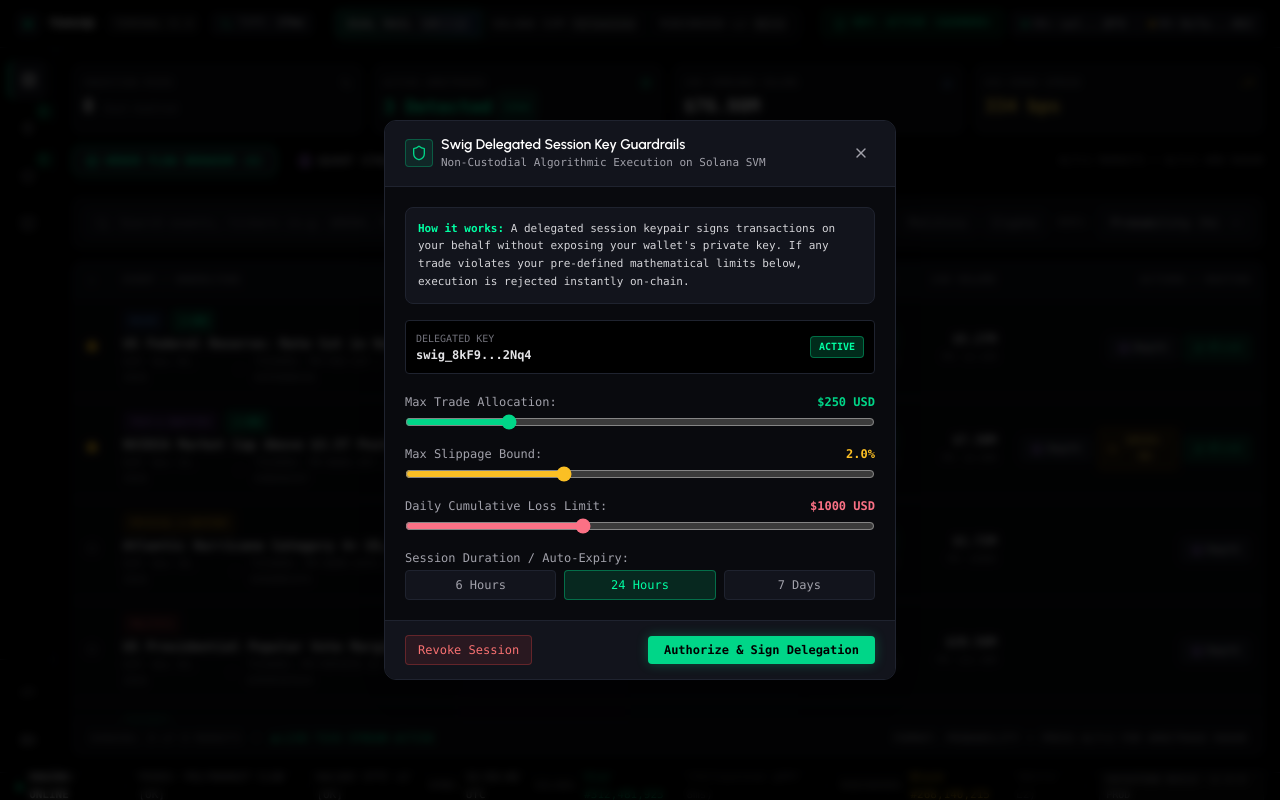
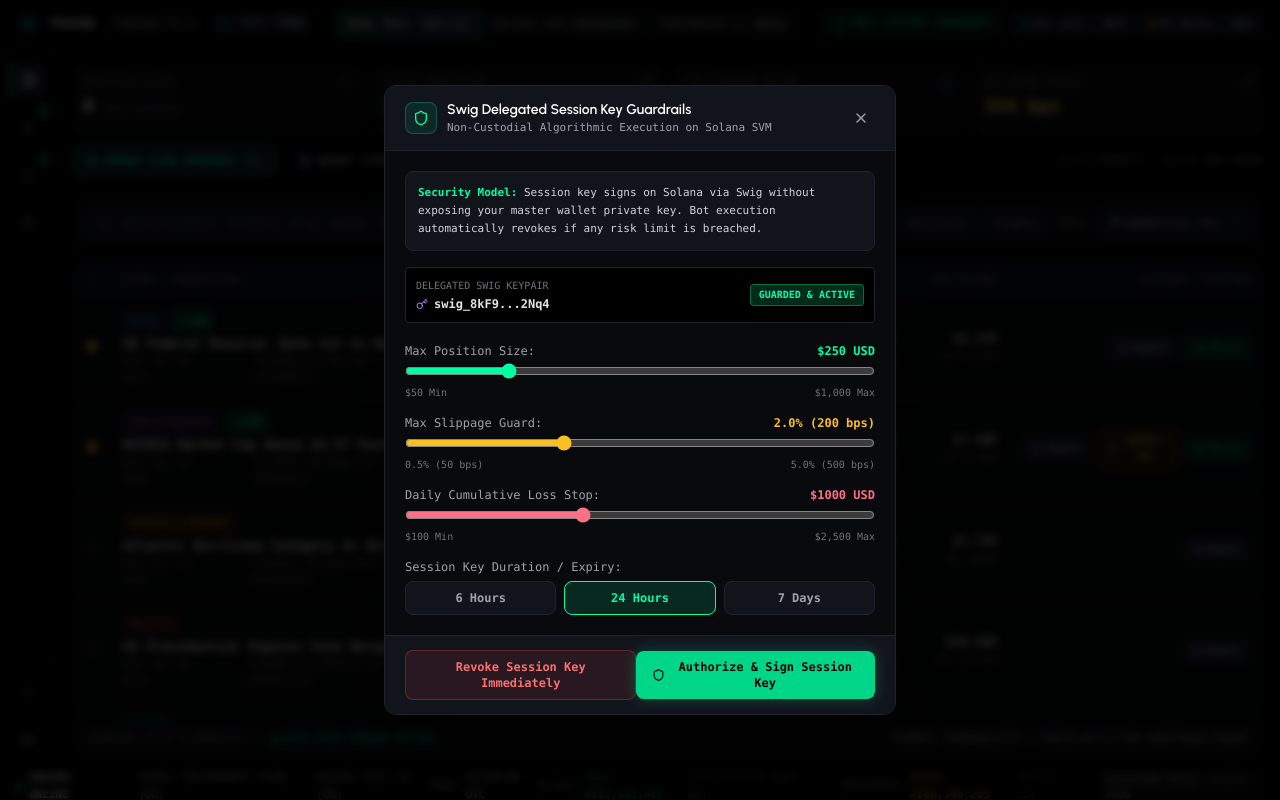
Before and after one commit to xcjohnmark/trayse, a Next.js app: page /terminal in a window 1280 px wide. Both pictures are taken after a click on the button "KEY: ACTIVE (GUARDED)". Built offline with nearby package versions, Linux system fonts and the light colour scheme.

Commit message:
feat(solana): complete Task 6.1 Swig session key modal with exact risk bounds, explanatory note, and instant revoke

```diff
--- a/components/terminal/modals/SessionKeyModal.tsx
+++ b/components/terminal/modals/SessionKeyModal.tsx
@@ -2,27 +2,33 @@
 
 import React, { useState } from "react";
 import { useTerminalStore } from "@/lib/store/terminal-store";
-import { Shield, ShieldAlert, Key, CheckCircle2, X } from "lucide-react";
+import { Shield, CheckCircle2, X, AlertTriangle, Key } from "lucide-react";
 
 export function SessionKeyModal() {
   const { activeModal, closeModal, sessionKey, authorizeSessionKey, revokeSessionKey } =
     useTerminalStore();
 
   const [maxPosition, setMaxPosition] = useState(sessionKey.maxPositionUsd || 250);
-  const [maxSlippage, setMaxSlippage] = useState(sessionKey.maxSlippageBps / 100 || 2.0);
-  const [dailyLoss, setDailyLoss] = useState(sessionKey.dailyLossLimitUsd || 1000);
+  const [maxSlippage, setMaxSlippage] = useState(
+    sessionKey.maxSlippageBps ? sessionKey.maxSlippageBps / 100 : 2.0
+  );
+  const [dailyLoss, setDailyLoss] = useState(sessionKey.dailyLossLimitUsd || 500);
   const [expiryHours, setExpiryHours] = useState(24);
-  const [isSaved, setIsSaved] = useState(false);
+  const [toastMessage, setToastMessage] = useState<string | null>(null);
 
   if (activeModal !== "SESSION_KEYS") return null;
 
   const handleAuthorize = () => {
-    authorizeSessionKey(maxPosition, Math.round(maxSlippage * 100), dailyLoss, expiryHours);
-    setIsSaved(true);
+    const slippageBps = Math.round(maxSlippage * 100);
+    authorizeSessionKey(maxPosition, slippageBps, dailyLoss, expiryHours);
+
+    const expiryLabel = expiryHours === 168 ? "7d" : `${expiryHours}h`;
+    setToastMessage(`Session Key Active: Bound to $${maxPosition} max trade, ${expiryLabel} expiry`);
+
     setTimeout(() => {
-      setIsSaved(false);
+      setToastMessage(null);
       closeModal();
-    }, 1000);
+    }, 2000);
   };
 
   const handleRevoke = () => {
@@ -31,13 +37,13 @@
   };
 
   return (
-    <div className="fixed inset-0 z-50 flex items-center justify-center bg-black/80 backdrop-blur-sm p-4">
+    <div className="fixed inset-0 z-50 flex items-center justify-center bg-black/80 backdrop-blur-sm p-4 select-none animate-in fade-in duration-150">
       <div className="w-full max-w-lg rounded-xl border border-[#1F232F] bg-[#090A0E] text-white shadow-2xl overflow-hidden flex flex-col">
         {/* Header */}
         <div className="flex items-center justify-between border-b border-[#1F232F] px-5 py-3.5 bg-[#12141C]">
-          <div className="flex items-center gap-2">
-            <div className="flex h-7 w-7 items-center justify-center rounded bg-[#00D688]/10 border border-[#00D688]/30">
-              <Shield className="h-4 w-4 text-[#00D688]" />
+          <div className="flex items-center gap-2.5">
+            <div className="flex h-8 w-8 items-center justify-center rounded-lg bg-[#00D688]/10 border border-[#00D688]/30">
+              <Shield className="h-4 w-4 text-[#00FFA3]" />
             </div>
             <div>
               <h3 className="font-semibold text-sm text-white">
@@ -51,7 +57,7 @@
           <button
             type="button"
             onClick={closeModal}
-            className="rounded p-1.5 text-zinc-400 hover:text-white hover:bg-white/10"
+            className="rounded p-1.5 text-zinc-400 hover:text-white hover:bg-white/10 transition-colors"
           >
             <X className="h-4 w-4" />
           </button>
@@ -59,18 +65,29 @@
 
         {/* Content */}
         <div className="p-5 space-y-4 text-xs font-mono">
+          {/* Toast Notification */}
+          {toastMessage && (
+            <div className="flex items-center gap-2 p-3 rounded-lg bg-[#00FFA3]/15 border border-[#00FFA3]/40 text-[#00FFA3] animate-in fade-in duration-150">
+              <CheckCircle2 className="h-4 w-4 flex-shrink-0" />
+              <span className="font-semibold">{toastMessage}</span>
+            </div>
+          )}
+
+          {/* Explanatory Note */}
           <div className="p-3 rounded-lg bg-[#12141C] border border-[#1F232F] text-[11px] text-zinc-300 leading-relaxed">
-            <span className="text-[#00FFA3] font-semibold">How it works: </span>
-            A delegated session keypair signs transactions on your behalf without
-            exposing your wallet&apos;s private key. If any trade violates your
-            pre-defined mathematical limits below, execution is rejected instantly on-chain.
+            <span className="text-[#00FFA3] font-semibold">Security Model: </span>
+            Session key signs on Solana via Swig without exposing your master wallet private key.
+            Bot execution automatically revokes if any risk limit is breached.
           </div>
 
           {/* Current Key Status */}
           <div className="flex items-center justify-between p-2.5 rounded bg-black border border-[#1F232F]">
             <div>
-              <div className="text-[10px] text-zinc-500">DELEGATED KEY</div>
-              <div className="text-zinc-200 font-semibold">{sessionKey.publicKey}</div>
+              <div className="text-[10px] text-zinc-500">DELEGATED SWIG KEYPAIR</div>
+              <div className="text-zinc-200 font-semibold flex items-center gap-1.5 mt-0.5">
+                <Key className="h-3 w-3 text-purple-400" />
+                <span>{sessionKey.publicKey}</span>
+              </div>
             </div>
             <span
               className={`px-2 py-0.5 rounded text-[10px] font-bold ${
@@ -79,17 +96,17 @@
                   : "bg-red-500/20 text-red-300 border border-red-500/40"
               }`}
             >
-              {sessionKey.isAuthorized ? "ACTIVE" : "REVOKED"}
+              {sessionKey.isAuthorized ? "GUARDED & ACTIVE" : "REVOKED"}
             </span>
           </div>
 
           {/* Risk Limit Controls */}
-          <div className="space-y-3 pt-1">
-            {/* 1. Max Position */}
+          <div className="space-y-3.5 pt-1">
+            {/* 1. Max Position Size: Slider $50 - $1,000 (default: $250) */}
             <div>
-              <div className="flex justify-between pb-1">
-                <span className="text-zinc-400">Max Trade Allocation:</span>
-                <span className="text-[#00D688] font-bold">${maxPosition} USD</span>
+              <div className="flex justify-between pb-1 text-xs">
+                <span className="text-zinc-400">Max Position Size:</span>
+                <span className="text-[#00FFA3] font-bold">${maxPosition} USD</span>
               </div>
               <input
                 type="range"
@@ -98,15 +115,21 @@
                 step="25"
                 value={maxPosition}
                 onChange={(e) => setMaxPosition(Number(e.target.value))}
-                className="w-full accent-[#00D688]"
+                className="w-full accent-[#00FFA3] cursor-pointer"
               />
+              <div className="flex justify-between text-[10px] text-zinc-500 pt-0.5">
+                <span>$50 Min</span>
+                <span>$1,000 Max</span>
+              </div>
             </div>
 
-            {/* 2. Max Slippage */}
+            {/* 2. Max Slippage Guard: Slider 0.5% - 5.0% (default: 2.0% / 200 bps) */}
             <div>
-              <div className="flex justify-between pb-1">
-                <span className="text-zinc-400">Max Slippage Bound:</span>
-                <span className="text-amber-400 font-bold">{maxSlippage.toFixed(1)}%</span>
+              <div className="flex justify-between pb-1 text-xs">
+                <span className="text-zinc-400">Max Slippage Guard:</span>
+                <span className="text-amber-400 font-bold">
+                  {maxSlippage.toFixed(1)}% ({Math.round(maxSlippage * 100)} bps)
+                </span>
               </div>
               <input
                 type="range"
@@ -115,14 +138,18 @@
                 step="0.1"
                 value={maxSlippage}
                 onChange={(e) => setMaxSlippage(Number(e.target.value))}
-                className="w-full accent-amber-400"
+                className="w-full accent-amber-400 cursor-pointer"
               />
+              <div className="flex justify-between text-[10px] text-zinc-500 pt-0.5">
+                <span>0.5% (50 bps)</span>
+                <span>5.0% (500 bps)</span>
+              </div>
             </div>
 
-            {/* 3. Daily Loss Stop */}
+            {/* 3. Daily Cumulative Loss Stop: Slider $100 - $2,500 (default: $500) */}
             <div>
-              <div className="flex justify-between pb-1">
-                <span className="text-zinc-400">Daily Cumulative Loss Limit:</span>
+              <div className="flex justify-between pb-1 text-xs">
+                <span className="text-zinc-400">Daily Cumulative Loss Stop:</span>
                 <span className="text-rose-400 font-bold">${dailyLoss} USD</span>
               </div>
               <input
@@ -132,28 +159,36 @@
                 step="50"
                 value={dailyLoss}
                 onChange={(e) => setDailyLoss(Number(e.target.value))}
-                className="w-full accent-rose-400"
+                className="w-full accent-rose-400 cursor-pointer"
               />
+              <div className="flex justify-between text-[10px] text-zinc-500 pt-0.5">
+                <span>$100 Min</span>
+                <span>$2,500 Max</span>
+              </div>
             </div>
 
-            {/* 4. Expiry Duration */}
+            {/* 4. Session Key Duration / Expiry: [ 6 Hours | 24 Hours | 7 Days ] */}
             <div>
-              <div className="flex justify-between pb-1 text-zinc-400">
-                <span>Session Duration / Auto-Expiry:</span>
+              <div className="flex justify-between pb-1.5 text-zinc-400 text-xs">
+                <span>Session Key Duration / Expiry:</span>
               </div>
               <div className="grid grid-cols-3 gap-2">
-                {[6, 24, 168].map((hours) => (
+                {[
+                  { hours: 6, label: "6 Hours" },
+                  { hours: 24, label: "24 Hours" },
+                  { hours: 168, label: "7 Days" },
+                ].map(({ hours, label }) => (
                   <button
                     key={hours}
                     type="button"
                     onClick={() => setExpiryHours(hours)}
-                    className={`py-1.5 rounded border text-xs font-mono transition-all ${
+                    className={`py-2 rounded-lg border text-xs font-mono font-semibold transition-all ${
                       expiryHours === hours
-                        ? "bg-[#00D688]/15 border-[#00D688]/40 text-[#00FFA3]"
+                        ? "bg-[#00D688]/15 border-[#00FFA3] text-[#00FFA3]"
                         : "bg-[#12141C] border-[#1F232F] text-zinc-400 hover:text-white"
                     }`}
                   >
-                    {hours === 168 ? "7 Days" : `${hours} Hours`}
+                    {label}
                   </button>
                 ))}
               </div>
@@ -167,9 +202,9 @@
             <button
               type="button"
               onClick={handleRevoke}
-              className="px-3 py-1.5 rounded bg-red-500/10 border border-red-500/30 text-red-400 text-xs font-mono hover:bg-red-500/20"
+              className="px-3.5 py-2 rounded-lg bg-red-500/10 border border-red-500/30 text-red-400 text-xs font-mono font-semibold hover:bg-red-500/20 transition-colors"
             >
-              Revoke Session
+              Revoke Session Key Immediately
             </button>
           ) : (
             <div />
@@ -178,16 +213,10 @@
           <button
             type="button"
             onClick={handleAuthorize}
-            className="flex items-center gap-1.5 px-4 py-1.5 rounded bg-[#00D688] text-black font-semibold text-xs font-mono hover:bg-[#00FFA3] transition-all shadow-[0_0_12px_rgba(0,214,136,0.3)]"
+            className="flex items-center gap-1.5 px-4 py-2 rounded-lg bg-[#00D688] text-black font-bold text-xs font-mono hover:bg-[#00FFA3] transition-all shadow-[0_0_15px_rgba(0,214,136,0.3)]"
           >
-            {isSaved ? (
-              <>
-                <CheckCircle2 className="h-3.5 w-3.5" />
-                <span>Authorized!</span>
-              </>
-            ) : (
-              <span>Authorize &amp; Sign Delegation</span>
-            )}
+            <Shield className="h-3.5 w-3.5" />
+            <span>Authorize &amp; Sign Session Key</span>
           </button>
         </div>
       </div>
```
